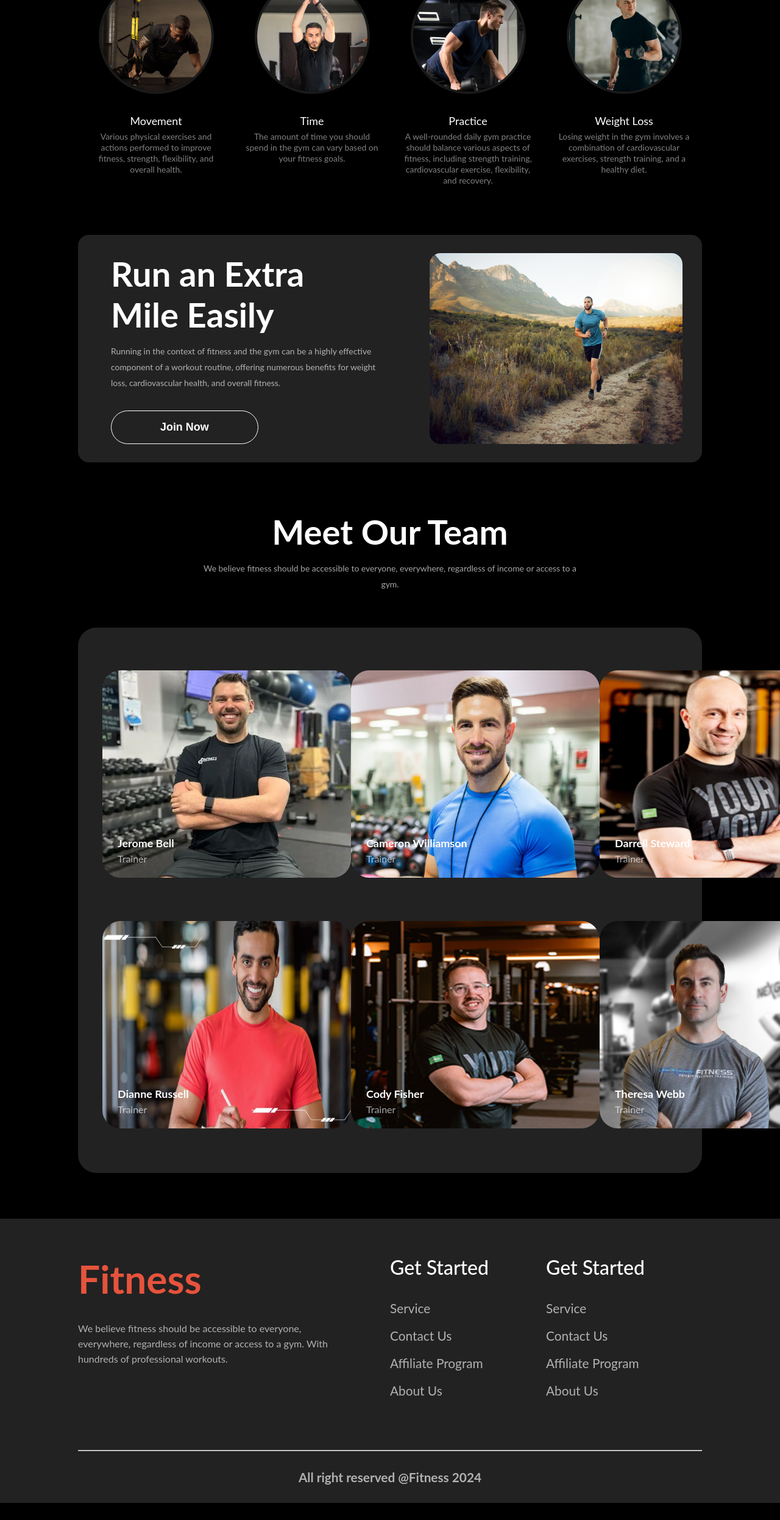
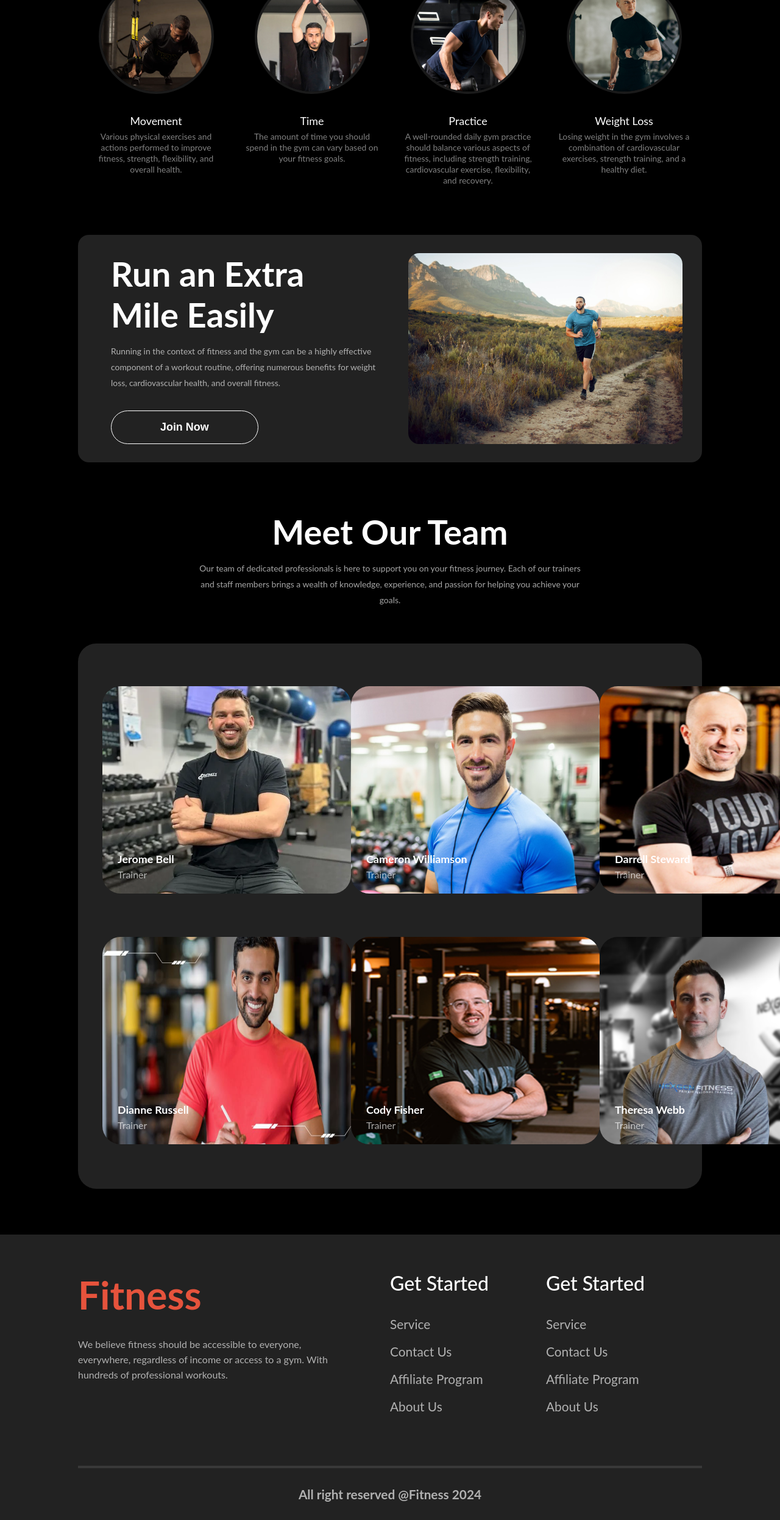
Before and after one commit to R-RafiAhmed/PH-Assignment-2, a plain HTML site: page index.html in a window 1280 px wide. Shown: the part 1052-3544 px from the top of the page at 61% size. Before the commit the page ends 3516 px from the top, so only its background shows below. Drawn offline with Linux system fonts and the light colour scheme.

Commit message:
applyed responsive for most of the sections

```diff
--- a/css/style.css
+++ b/css/style.css
@@ -295,7 +295,7 @@ body{
     margin-top: 32px;
 }
 .run-img{
-    max-width: 415px;
+    max-width: 450px;
     max-height: 327px;
 }
 .run-img img{
@@ -370,6 +370,9 @@ body{
         padding: 40px 40px;
         row-gap: 40px;
     }
+    .team-head .section-title{
+        font-size: 2rem;
+    }
     .team-item img {
         width: 260px;
         height: 220px;
@@ -383,6 +386,9 @@ body{
 .footer-container{
     width: 80%;
     margin: 0 auto;
+}
+.footer-container hr{
+    border: 2px solid rgba(255, 255, 255, 0.1);
 }
 .inner-footer {
     display: grid;
--- a/index.html
+++ b/index.html
@@ -104,7 +104,7 @@
                     <h3>Meet Our Team</h3>
                 </div>
                 <div class="section-des">
-                    <p>We believe fitness should be accessible to everyone, everywhere, regardless of income or access to a gym.</p>
+                    <p>Our team of dedicated professionals is here to support you on your fitness journey. Each of our trainers and staff members brings a wealth of knowledge, experience, and passion for helping you achieve your goals.</p>
                 </div>
             </div>
             <div class="inner-team">
```
